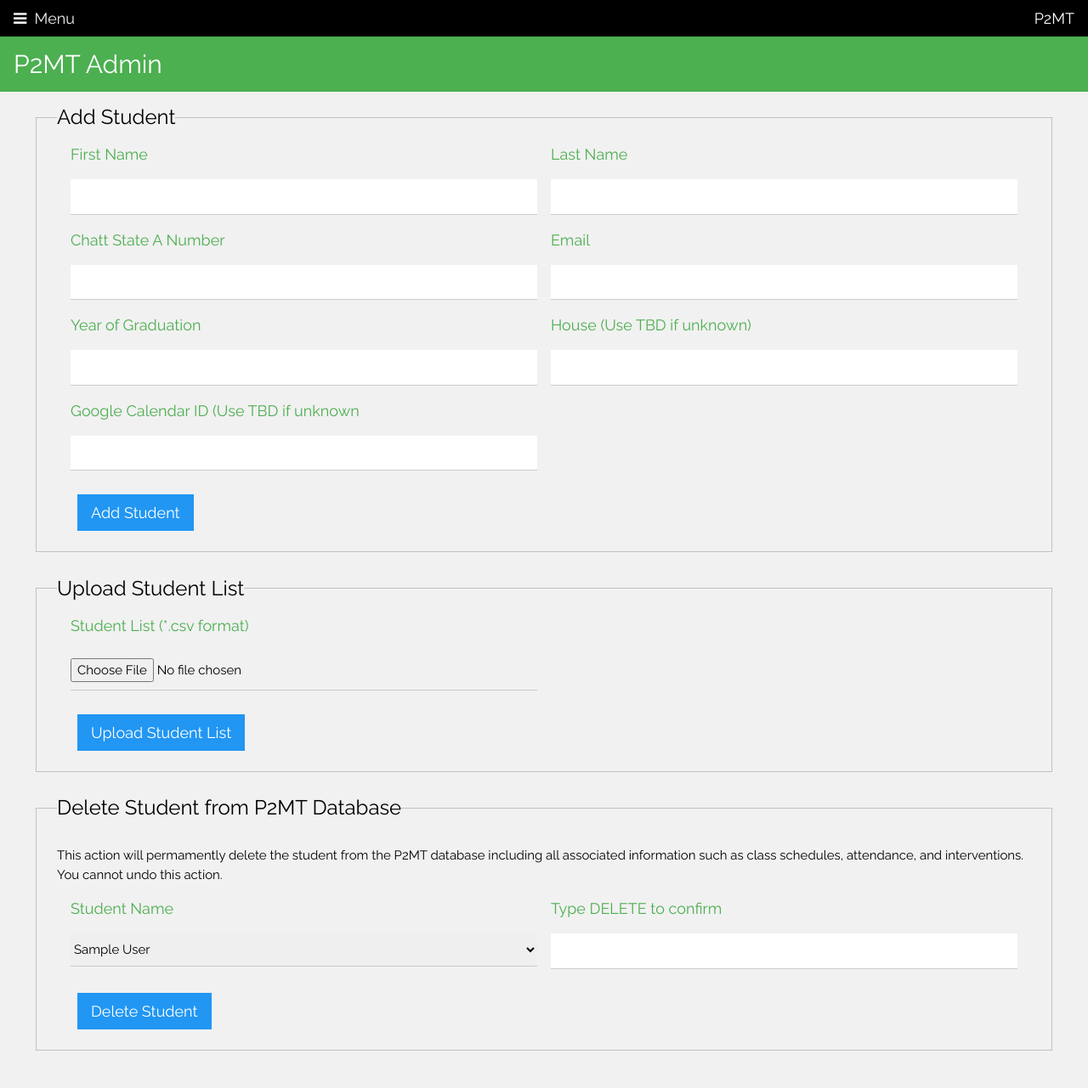
After one commit to phase2team/stemtest, a Flask app: page /p2mtadmin in a window 1280 px wide. The commit adds this page. Shown: the whole page at 85% size. Run offline with Flask 2, Linux system fonts and the light colour scheme; tables that the repository leaves empty hold one stand-in row (values such as "Sample post"); some libraries are stand-ins or nearby versions.

Commit message:
Added P2MT Admin with student add, student upload, student delete

```diff
--- a/P2MT_App/__init__.py
+++ b/P2MT_App/__init__.py
@@ -38,6 +38,7 @@ def create_app(config_class=Config):
     from P2MT_App.scheduleAdmin.routes import scheduleAdmin_bp
     from P2MT_App.schoolCalendar.routes import schoolCalendar_bp
     from P2MT_App.studentInfo.routes import studentInfo_bp
+    from P2MT_App.p2mtAdmin.routes import p2mtAdmin_bp
 
     app.register_blueprint(main_bp)
     app.register_blueprint(classAttendance_bp)
@@ -48,5 +49,6 @@ def create_app(config_class=Config):
     app.register_blueprint(scheduleAdmin_bp)
     app.register_blueprint(schoolCalendar_bp)
     app.register_blueprint(studentInfo_bp)
+    app.register_blueprint(p2mtAdmin_bp)
 
     return app
--- /dev/null
+++ b/P2MT_App/p2mtAdmin/forms.py
@@ -0,0 +1,34 @@
+from flask_wtf import FlaskForm
+from flask_wtf.file import FileField, FileAllowed, FileRequired
+from wtforms import SubmitField, StringField, SelectField
+from wtforms.fields.html5 import DateField, EmailField
+from wtforms.validators import DataRequired
+
+
+class addStudentForm(FlaskForm):
+    firstName = StringField("First Name", validators=[DataRequired()])
+    lastName = StringField("Last Name", validators=[DataRequired()])
+    email = EmailField("Email", validators=[DataRequired()])
+    chattStateANumber = StringField("Chatt State A Number", validators=[DataRequired()])
+    yearOfGraduation = StringField("Year of Graduation", validators=[DataRequired()])
+    house = StringField("House (Use TBD if unknown)", validators=[DataRequired()])
+    googleCalendarId = StringField(
+        "Google Calendar ID (Use TBD if unknown", validators=[DataRequired()]
+    )
+    submitAddStudent = SubmitField("Add Student")
+
+
+class uploadStudentListForm(FlaskForm):
+    csvStudentListFile = FileField(
+        "Student List (*.csv format)",
+        validators=[FileAllowed(["csv"]), FileRequired()],
+    )
+    submitUploadStudentList = SubmitField("Upload Student List")
+
+
+class deleteStudentForm(FlaskForm):
+    studentName = SelectField("Student Name", validators=[DataRequired()])
+    confirmDeleteStudent = StringField(
+        "Type DELETE to confirm", validators=[DataRequired()]
+    )
+    submitDeleteStudent = SubmitField("Delete Student")
--- /dev/null
+++ b/P2MT_App/p2mtAdmin/routes.py
@@ -0,0 +1,96 @@
+from flask import (
+    render_template,
+    flash,
+    request,
+    Blueprint,
+)
+from P2MT_App.models import Student
+from P2MT_App.p2mtAdmin.forms import (
+    addStudentForm,
+    uploadStudentListForm,
+    deleteStudentForm,
+)
+from P2MT_App.main.referenceData import (
+    getTeachers,
+    getClassNames,
+    getSchoolYear,
+    getSemester,
+    getStudents,
+    getCampusChoices,
+    getYearOfGraduation,
+)
+
+from P2MT_App.p2mtAdmin.p2mtAdmin import (
+    addStudentToDatabase,
+    uploadStudentList,
+    deleteStudent,
+)
+from P2MT_App.main.utilityfunctions import save_File
+from P2MT_App.main.utilityfunctions import printLogEntry, printFormErrors
+
+p2mtAdmin_bp = Blueprint("p2mtAdmin_bp", __name__)
+
+
+@p2mtAdmin_bp.route("/p2mtadmin", methods=["GET", "POST"])
+def displayP2MTAdmin():
+    printLogEntry("Running displayP2MTAdmin()")
+    addStudentFormDetails = addStudentForm()
+    uploadStudentListFormDetails = uploadStudentListForm()
+    deleteStudentFormDetails = deleteStudentForm()
+    deleteStudentFormDetails.studentName.choices = getStudents()
+
+    if request.method == "POST":
+        printLogEntry("form= " + str(request.form))
+    if "submitAddStudent" in request.form:
+        if addStudentFormDetails.validate():
+            printLogEntry("Add Student submitted")
+            firstName = addStudentFormDetails.firstName.data
+            lastName = addStudentFormDetails.lastName.data
+            chattStateANumber = addStudentFormDetails.chattStateANumber.data
+            email = addStudentFormDetails.email.data
+            yearOfGraduation = int(addStudentFormDetails.yearOfGraduation.data)
+            house = addStudentFormDetails.house.data
+            googleCalendarId = addStudentFormDetails.googleCalendarId.data
+
+            addStudentToDatabase(
+                chattStateANumber,
+                firstName,
+                lastName,
+                email,
+                house,
+                yearOfGraduation,
+                googleCalendarId,
+            )
+
+    if "submitUploadStudentList" in request.form:
+        if uploadStudentListFormDetails.validate_on_submit():
+            printLogEntry("Upload Student List Form Submitted")
+            if uploadStudentListFormDetails.csvStudentListFile.data:
+                uploadedStudentListFile = save_File(
+                    uploadStudentListFormDetails.csvStudentListFile.data,
+                    "Uploaded_StudentList_File.csv",
+                )
+                uploadStudentList(uploadedStudentListFile)
+    printFormErrors(uploadStudentListFormDetails)
+
+    if "submitDeleteStudent" in request.form:
+        if deleteStudentFormDetails.validate_on_submit():
+            if deleteStudentFormDetails.confirmDeleteStudent.data == "DELETE":
+                printLogEntry("Delete Student Form Submitted")
+                # studentName returns chattStateANumber as its value
+                chattStateANumber = deleteStudentFormDetails.studentName.data
+                print("chattStateANumber =", chattStateANumber)
+                deleteStudent(chattStateANumber)
+                deleteStudentFormDetails.confirmDeleteStudent.data = ""
+                # deleteClassScheduleFormDetails.process()
+            else:
+                deleteStudentFormDetails.confirmDeleteStudent.data = ""
+                printLogEntry("Type DELETE in the text box to confirm delete")
+
+    return render_template(
+        "p2mtadmin.html",
+        title="P2MT Admin",
+        addStudentForm=addStudentFormDetails,
+        uploadStudentListForm=uploadStudentListFormDetails,
+        deleteStudentForm=deleteStudentFormDetails,
+    )
--- a/P2MT_App/templates/layout.html
+++ b/P2MT_App/templates/layout.html
@@ -69,6 +69,8 @@
 
             <a href="/scheduleadmin" class="w3-bar-item w3-button w3-padding"><i class="fa fa-bell fa-fw"></i>  Schedule
                 Admin</a>
+            <a href="/p2mtadmin" class="w3-bar-item w3-button w3-padding"><i class="fa fa-cogs fa-fw"></i>  P2MT
+                Admin</a>
             <a href="/fettools" class="w3-bar-item w3-button w3-padding"><i class="fa fa-truck fa-fw"></i>  FET
                 Tools</a>
             <a href="/about" class="w3-bar-item w3-button w3-padding"><i class="fa fa-bank fa-fw"></i>  About P2MT</a>
--- /dev/null
+++ b/P2MT_App/templates/p2mtadmin.html
@@ -0,0 +1,100 @@
+{% extends 'layout.html'%}
+{% block content %}
+
+{% macro macro_display_formfield(formfield, w3ResponsiveGridClass) %}
+<div class="{{w3ResponsiveGridClass}}">
+    {{ formfield.label(class="w3-text-green w3-large") }}
+    {% if formfield.errors %}
+    {{ formfield(class="w3-select is-invalid") }}
+    <div class="invalid-feedback">
+        {% for error in formfield.errors %}
+        <span>{{ error }}</span>
+        {% endfor %}
+    </div>
+    {% else %}
+    {{ formfield(class="w3-select  w3-section") }}
+    {% endif %}
+</div>
+{% endmacro %}
+
+{% macro macro_display_checkbox(formfield, w3ResponsiveGridClass) %}
+<div class="{{w3ResponsiveGridClass}}">
+    {{ formfield.label(class="w3-text-green w3-large") }}
+    {% if formfield.errors %}
+    {{ formfield(class="w3-select is-invalid") }}
+    <div class="invalid-feedback">
+        {% for error in formfield.errors %}
+        <span>{{ error }}</span>
+        {% endfor %}
+    </div>
+    {% else %}
+    {{ formfield(class="w3-check  w3-section") }}
+    {% endif %}
+</div>
+{% endmacro %}
+
+<div class="w3-container w3-green w3-row">
+    <div class="w3-third">
+        <h2>{{title}}</h2>
+    </div>
+</div>
+
+<div class="w3-container">
+    <form class="w3-container w3-padding-large" method="POST" action="{{ url_for('p2mtAdmin_bp.displayP2MTAdmin') }}"
+        enctype="multipart/form-data">
+        {{ addStudentForm.hidden_tag() }}
+        <fieldset class="w3-container w3-padding-large w3-hover-border-green">
+            <legend class="w3-xlarge">Add Student</legend>
+            <div class="w3-row-padding">
+                {{ macro_display_formfield(addStudentForm.firstName, "w3-half") }}
+                {{ macro_display_formfield(addStudentForm.lastName, "w3-half") }}
+                {{ macro_display_formfield(addStudentForm.chattStateANumber, "w3-half") }}
+                {{ macro_display_formfield(addStudentForm.email, "w3-half") }}
+                {{ macro_display_formfield(addStudentForm.yearOfGraduation, "w3-half") }}
+                {{ macro_display_formfield(addStudentForm.house, "w3-half") }}
+                {{ macro_display_formfield(addStudentForm.googleCalendarId, "w3-half") }}
+            </div>
+            <div class="w3-row w3-padding-large">
+                {{ addStudentForm.submitAddStudent(class="w3-btn w3-blue w3-large") }}
+            </div>
+        </fieldset>
+    </form>
+</div>
+
+<div class="w3-container">
+    <form class="w3-container w3-padding-large" method="POST" action="{{ url_for('p2mtAdmin_bp.displayP2MTAdmin') }}"
+        enctype="multipart/form-data">
+        {{ uploadStudentListForm.hidden_tag() }}
+        <fieldset class="w3-container w3-padding-large w3-hover-border-green">
+            <legend class="w3-xlarge">Upload Student List</legend>
+            <div class="w3-row-padding">
+                {{ macro_display_formfield(uploadStudentListForm.csvStudentListFile, "w3-half") }}
+            </div>
+            <div class="w3-row w3-padding-large">
+                {{ uploadStudentListForm.submitUploadStudentList(class="w3-btn w3-blue w3-large") }}
+            </div>
+        </fieldset>
+    </form>
+</div>
+
+<div class="w3-container">
+    <form class="w3-container w3-padding-large" method="POST" action="{{ url_for('p2mtAdmin_bp.displayP2MTAdmin') }}"
+        enctype="multipart/form-data">
+        {{ deleteStudentForm.hidden_tag() }}
+        <fieldset class="w3-container w3-padding-large w3-hover-border-green">
+            <legend class="w3-xlarge">Delete Student from P2MT Database</legend>
+            <p> This action will permamently delete the student from the P2MT database including all associated
+                information such as class schedules, attendance, and interventions. You cannot undo this action.</p>
+            <div class="w3-row-padding">
+                {{ macro_display_formfield(deleteStudentForm.studentName, "w3-half") }}
+                {{ macro_display_formfield(deleteStudentForm.confirmDeleteStudent, "w3-half") }}
+            </div>
+            <div class="w3-row w3-padding-large">
+                {{ deleteStudentForm.submitDeleteStudent(class="w3-btn w3-blue w3-large") }}
+            </div>
+        </fieldset>
+    </form>
+</div>
+
+
+{% endblock content %}
```
Also changed, not shown: P2MT_App/p2mtAdmin/p2mtAdmin.py (added, +75 -0 lines), P2MT_App/p2mtAdmin/__init__.py (added), 1 other file.
